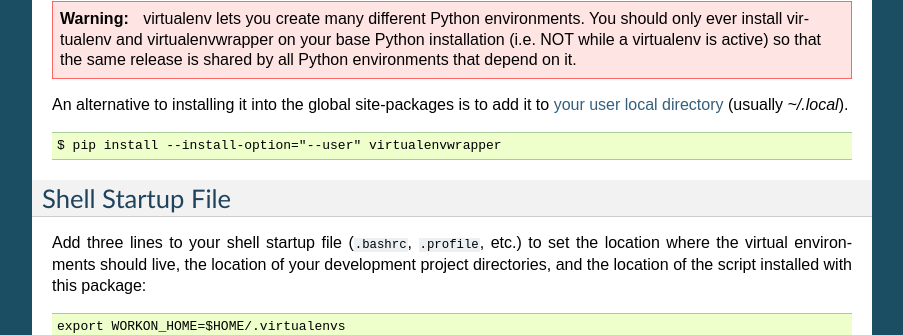
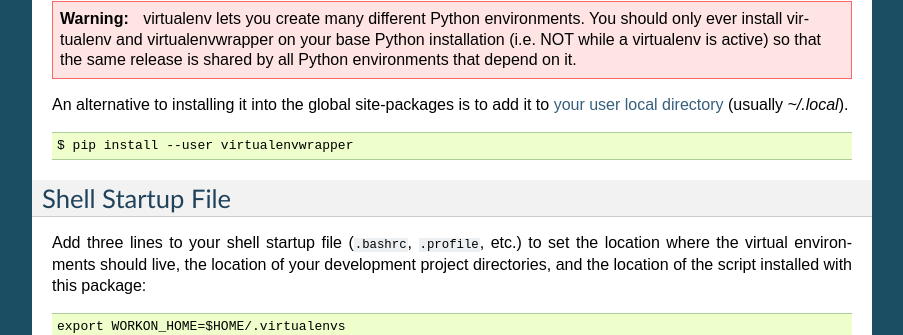
Before and after one commit to python-virtualenvwrapper/virtualenvwrapper, a Sphinx documentation site: the page built from docs/source/install.rst, in a window 1280 px wide and 900 px high, scrolled down 1224 px. Shown: the part 122-457 px from the top of the window, without its empty margins (198-1101 px from the left). Built offline with Sphinx 7.4.7, drawn with Linux system fonts in a browser that asks for light colours; pages that are not in the unit, such as notebooks, are missing from menus.

Commit message:
Change install docs to use --user
This changes the install docs to use `pip install --user` instead of
`pip install --install-option="--user"`. `--user` is indeed the option
to use for a user-scheme installation.

See http://pip.readthedocs.org/en/latest/user_guide.html#user-installs.

```diff
--- a/docs/source/install.rst
+++ b/docs/source/install.rst
@@ -104,12 +104,12 @@
 
 An alternative to installing it into the global site-packages is to
 add it to `your user local directory
-<http://docs.python.org/install/index.html#alternate-installation-the-home-scheme>`__
+<http://docs.python.org/install/index.html#alternate-installation-the-user-scheme>`__
 (usually `~/.local`).
 
 ::
 
-  $ pip install --install-option="--user" virtualenvwrapper
+  $ pip install --user virtualenvwrapper
 
 .. _install-shell-config:
 
```
